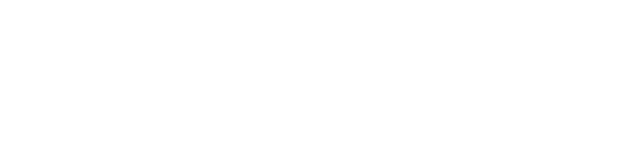
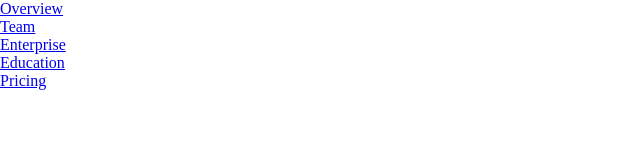
Before and after one commit to matfroeh/first-group-project-group2, a plain HTML site: page index.html in a window 1280 px wide. Shown: the whole page, without its empty margins (0-640 px from the left). Drawn offline with Linux system fonts and the light colour scheme.

Commit message:
Update index.html
submneu

```diff
--- a/index.html
+++ b/index.html
@@ -14,9 +14,15 @@
     </header>
 
     <main>
-      <section>
-        <!-- Home -->
-      </section>
+      <div class="submenu">
+        <ul class="submenu-list">
+            <li class="submenu-item"><a href="#overview">Overview</a></li>
+            <li class="submenu-item"><a href="#team">Team</a></li>
+            <li class="submenu-item"><a href="#enterprise">Enterprise</a></li>
+            <li class="submenu-item"><a href="#education">Education</a></li>
+            <li class="submenu-item"><a href="#pricing">Pricing</a></li>
+        </ul>
+    </div>
 
       <section>
         <!-- Companies -->
```
